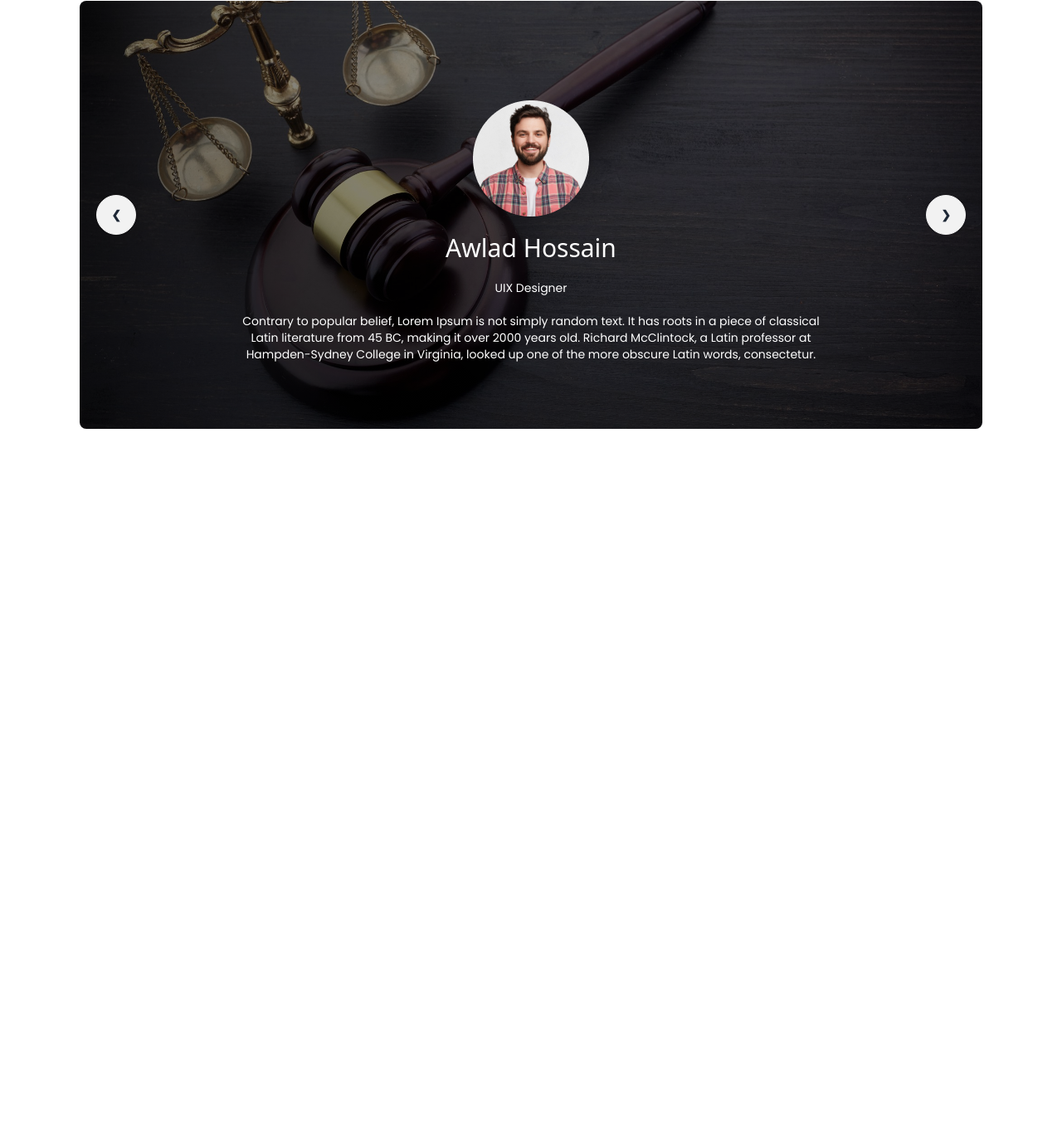
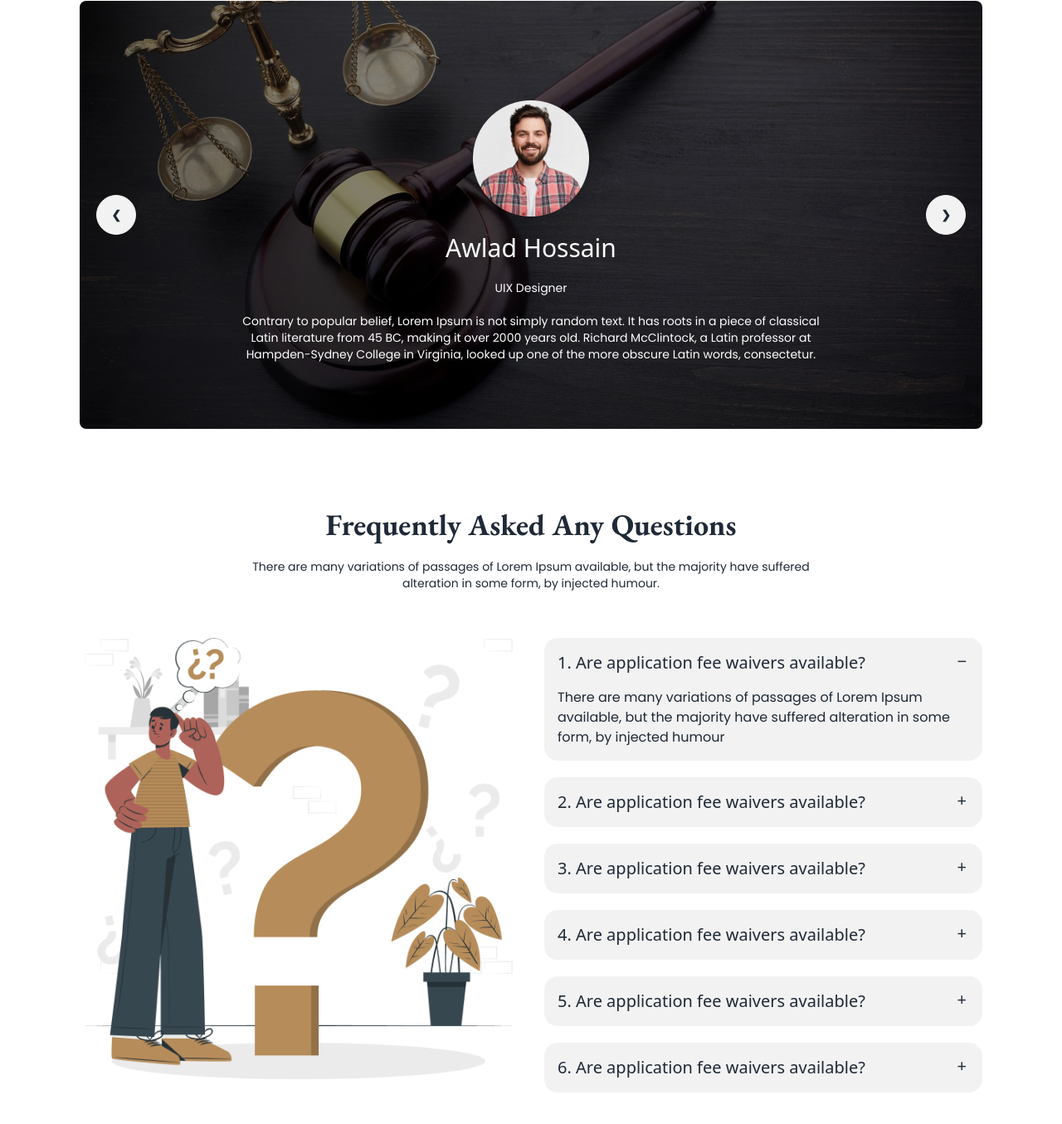
Before and after one commit to tofayeLL/legalsolutions-with-daisyui-tailwind, a plain HTML site: page index.html in a window 1280 px wide. Shown: the part 1923-3278 px from the top of the page at 83% size. Before the commit the page ends 2440 px from the top, so only its background shows below. Drawn offline with nearby package versions, Linux system fonts and the light colour scheme.

Commit message:
finished frequently ask question section

```diff
--- a/index.html
+++ b/index.html
@@ -118,6 +118,7 @@
 
     </header>
     <main class="container mx-auto lg:px-24  px-4 ">
+
         <!-- The Legal Practice Area -->
         <section class="my-24">
             <!-- text content -->
@@ -192,7 +193,7 @@
         </section>
 
         <!-- what our client say -->
-        <section>
+        <section class="my-24">
 
             <!-- text content -->
             <div class="text-center lg:w-[64%] mx-auto space-y-5">
@@ -310,6 +311,99 @@
 
         </section>
 
+        <!-- frequently ask question section -->
+        <section class="my-24">
+            <!-- text section -->
+            <div class="text-center lg:w-[64%] mx-auto space-y-5">
+
+                <h3 class="text-4xl">Frequently Asked Any Questions
+                </h3>
+                <p class="text-sm ">There are many variations of passages of Lorem Ipsum available, but the majority
+                    have suffered alteration in some form, by injected humour.</p>
+            </div>
+
+            <!-- accordion section or ask question -->
+            <div class="grid grid-cols-1 lg:grid-cols-2 gap-8 mt-14">
+
+                <!-- text content -->
+                <div>
+                    <img src="images/faq.png" alt="">
+
+                </div>
+
+                    <!-- accordion -->
+                    <div class="space-y-5">
+
+
+                    <!-- question 1 section -->
+                    <div class="collapse collapse-plus bg-base-200">
+                        <input type="radio" name="my-accordion-3" checked="checked" />
+                        <div class="collapse-title text-xl font-medium">
+                           1. Are application fee waivers available?
+                        </div>
+                        <div class="collapse-content">
+                            <p>There are many variations of passages of Lorem Ipsum available, but the majority have suffered alteration in some form, by injected humour</p>
+                        </div>
+                    </div>
+                    <!-- question 2 -->
+                    <div class="collapse collapse-plus bg-base-200">
+                        <input type="radio" name="my-accordion-3" />
+                        <div class="collapse-title text-xl font-medium">
+                            2. Are application fee waivers available?
+                        </div>
+                        <div class="collapse-content">
+                            <p>There are many variations of passages of Lorem Ipsum available, but the majority have suffered alteration in some form, by injected humour, . </p>
+                        </div>
+                    </div>
+                    <!-- question 3 -->
+                    <div class="collapse collapse-plus bg-base-200">
+                        <input type="radio" name="my-accordion-3" />
+                        <div class="collapse-title text-xl font-medium">
+                            3. Are application fee waivers available?
+                        </div>
+                        <div class="collapse-content">
+                            <p>There are many variations of passages of Lorem Ipsum available, but the majority have suffered alteration in some form, by injected humour, . </p>
+                        </div>
+                    </div>
+                    <!-- question 4 -->
+                    <div class="collapse collapse-plus bg-base-200">
+                        <input type="radio" name="my-accordion-3" />
+                        <div class="collapse-title text-xl font-medium">
+                           4. Are application fee waivers available?
+                        </div>
+                        <div class="collapse-content">
+                            <p>There are many variations of passages of Lorem Ipsum available, but the majority have suffered alteration in some form, by injected humour, . </p>
+                        </div>
+                    </div>
+
+                    <!-- question 5 -->
+                    <div class="collapse collapse-plus bg-base-200">
+                        <input type="radio" name="my-accordion-3" />
+                        <div class="collapse-title text-xl font-medium">
+                           5. Are application fee waivers available?
+                        </div>
+                        <div class="collapse-content">
+                            <p>There are many variations of passages of Lorem Ipsum available, but the majority have suffered alteration in some form, by injected humour, . </p>
+                        </div>
+                    </div>
+                    <!-- question 6 -->
+                    <div class="collapse collapse-plus bg-base-200">
+                        <input type="radio" name="my-accordion-3" />
+                        <div class="collapse-title text-xl font-medium">
+                           6. Are application fee waivers available?
+                        </div>
+                        <div class="collapse-content">
+                            <p>There are many variations of passages of Lorem Ipsum available, but the majority have suffered alteration in some form, by injected humour, . </p>
+                        </div>
+                    </div>
+
+
+                </div>
+
+            </div>
+
+        </section>
+
     </main>
     <footer>
 
```
Lines whose indentation alone changed are shown as unchanged.
